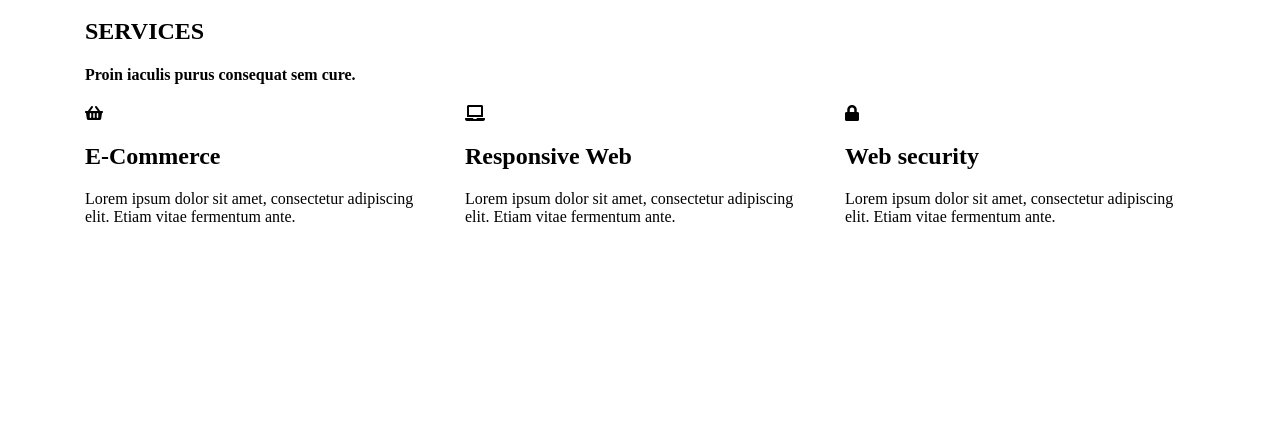
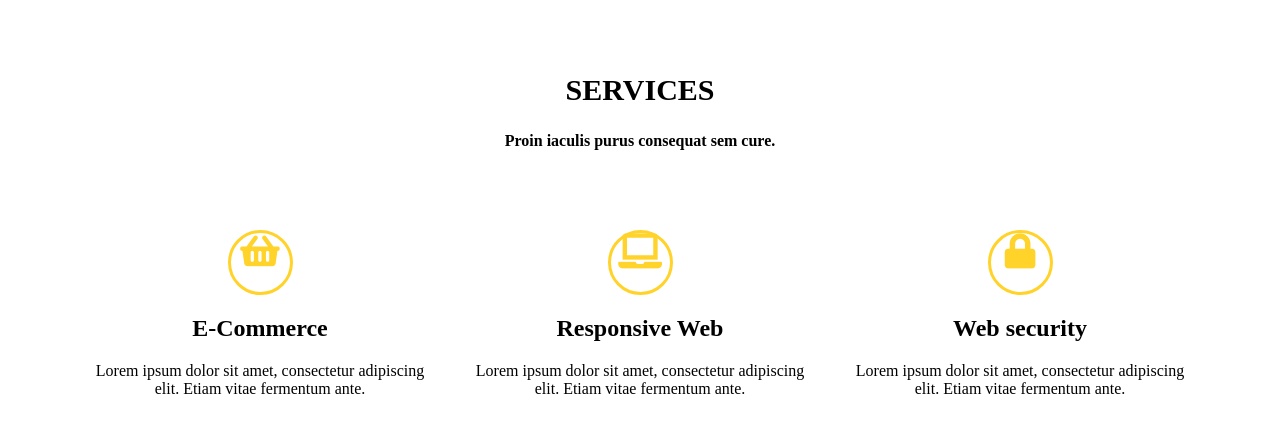
Before and after one commit to chrisi99/Golden-project, a website: page index.html in a window 1280 px wide. Shown: the part 510-942 px from the top of the page. Before the commit the page ends 800 px from the top, so only its background shows below. Drawn offline with Linux system fonts and the light colour scheme.

Commit message:
Add styles for services

```diff
--- a/sass/style.scss
+++ b/sass/style.scss
@@ -1,3 +1,17 @@
+/* GLOBAL */
+$color-one: #ffffff;
+$color-two: #ffd32a;
+
+.section-title{
+    text-align: center;
+    font-size: 30px;
+}
+
+.section-subtitle{
+    text-align: center;
+    margin-bottom: 80px;
+}
+
 .navigation{
     ul li{
         display: inline-block;
@@ -23,3 +37,17 @@
         text-align: center;
     }
 }
+.services{
+    padding: 50px 0;
+    .service-description{
+        text-align: center;
+        i{
+            font-size: 35px;
+            color: $color-two;
+            border: 3px solid $color-two;
+            border-radius: 50%;
+            width: 65px;
+            height: 65px;
+        }
+    }
+}
```
Also changed, not shown: css/style.css, 1 other file.
